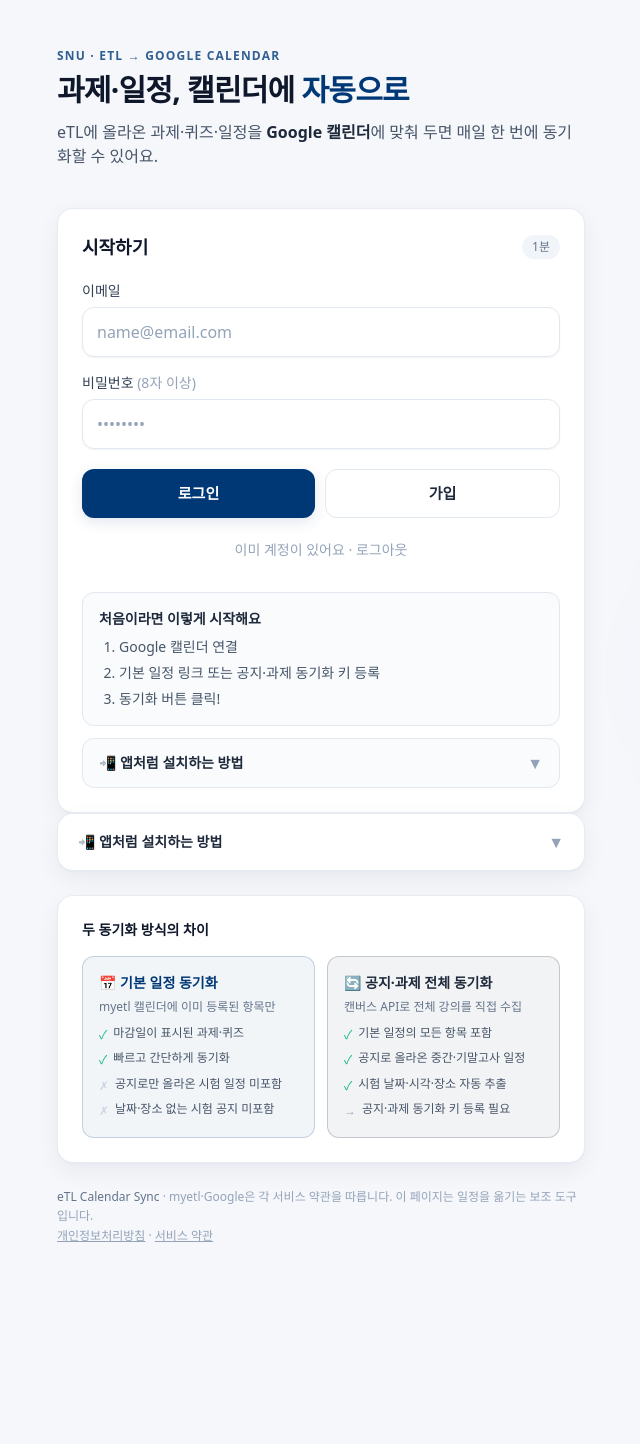
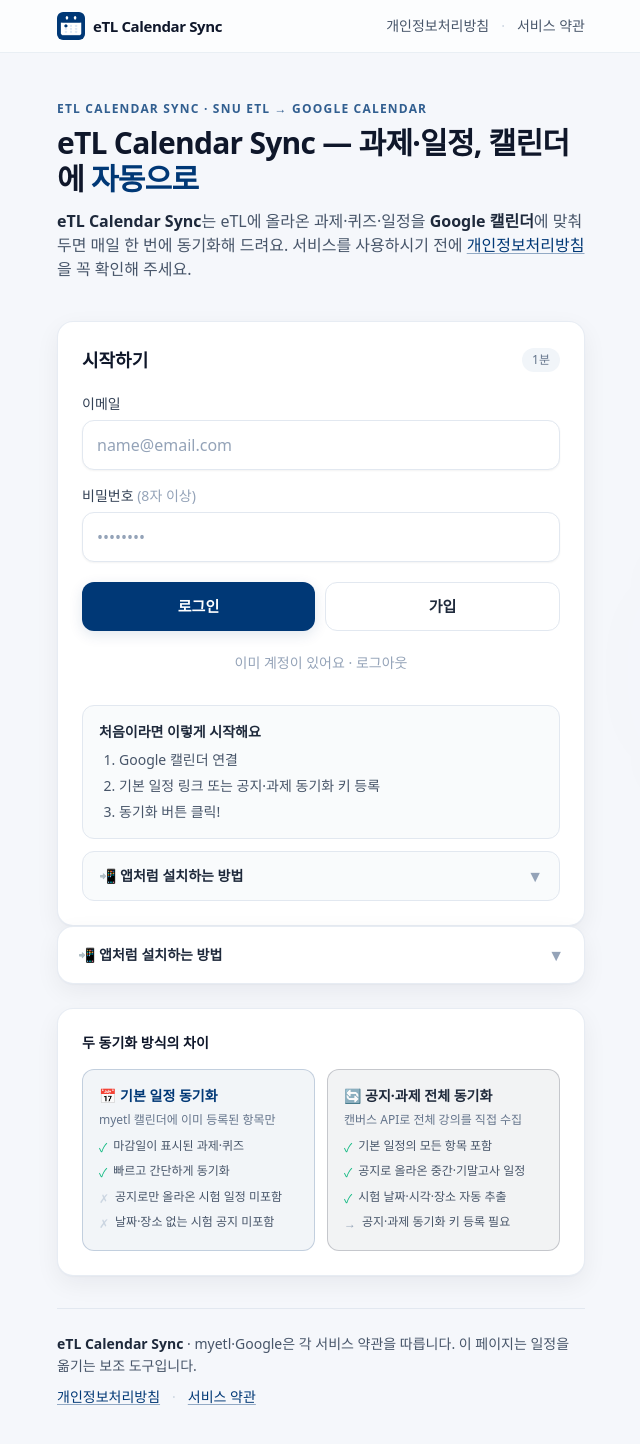
Before and after one commit to jounggyu0319/etl-calender, a browser extension: page static/index.html in a window 1280 px wide. Shown: the whole page, without its empty margins (319-959 px from the left). Before the commit the page ends 1293 px from the top, so only its background shows below. Drawn offline with nearby package versions, Linux system fonts and the light colour scheme; a web font is replaced by a local one.

Commit message:
Fix OAuth branding: show app name 'eTL Calendar Sync' and privacy link prominently
- Add top nav bar with app name, logo, and visible Privacy Policy / Terms links
- Update hero heading and body copy to include 'eTL Calendar Sync' branding
- Make footer privacy/terms links visible (darker color, underline, brand color)

Addresses Google Cloud OAuth branding verification issues:
1. Missing visible privacy policy link on homepage
2. App name on homepage not matching OAuth consent screen app name

```diff
--- a/static/index.html
+++ b/static/index.html
@@ -57,14 +57,29 @@
     <div class="absolute bottom-0 right-0 h-64 w-64 rounded-full bg-snu/5 blur-3xl"></div>
   </div>
 
+  <nav class="border-b border-slate-200/70 bg-white/70 backdrop-blur" aria-label="사이트 헤더">
+    <div class="mx-auto flex max-w-lg items-center justify-between gap-3 px-4 py-3 sm:max-w-xl sm:px-6">
+      <a href="/" class="flex items-center gap-2">
+        <img src="/static/icons/icon-192.png" alt="eTL Calendar Sync 로고" class="h-7 w-7 rounded-md" />
+        <span class="text-[15px] font-bold tracking-tight text-slate-900">eTL Calendar Sync</span>
+      </a>
+      <div class="flex items-center gap-3 text-xs font-medium text-slate-600 sm:text-sm">
+        <a href="/privacy" class="hover:text-snu hover:underline">개인정보처리방침</a>
+        <span class="text-slate-300">·</span>
+        <a href="/terms" class="hover:text-snu hover:underline">서비스 약관</a>
+      </div>
+    </div>
+  </nav>
+
   <main class="mx-auto max-w-lg px-4 pt-8 sm:max-w-xl sm:px-6 sm:pt-12">
     <header class="mb-8 text-left sm:mb-10">
-      <p class="mb-2 text-xs font-semibold uppercase tracking-widest text-snu/80">SNU · eTL → Google Calendar</p>
+      <p class="mb-2 text-xs font-semibold uppercase tracking-widest text-snu/80">eTL Calendar Sync · SNU eTL → Google Calendar</p>
       <h1 class="text-2xl font-bold tracking-tight text-slate-900 sm:text-3xl">
-        과제·일정, 캘린더에 <span class="text-snu">자동으로</span>
+        eTL Calendar Sync — 과제·일정, 캘린더에 <span class="text-snu">자동으로</span>
       </h1>
       <p class="mt-3 max-w-xl text-[15px] leading-relaxed text-slate-600 sm:text-base">
-        eTL에 올라온 과제·퀴즈·일정을 <strong class="font-semibold text-slate-800">Google 캘린더</strong>에 맞춰 두면 매일 한 번에 동기화할 수 있어요.
+        <strong class="font-semibold text-slate-800">eTL Calendar Sync</strong>는 eTL에 올라온 과제·퀴즈·일정을 <strong class="font-semibold text-slate-800">Google 캘린더</strong>에 맞춰 두면 매일 한 번에 동기화해 드려요.
+        서비스를 사용하시기 전에 <a href="/privacy" class="font-medium text-snu underline decoration-snu/40 underline-offset-2 hover:decoration-snu">개인정보처리방침</a>을 꼭 확인해 주세요.
       </p>
     </header>
 
@@ -419,9 +434,15 @@
       </div>
     </section>
 
-    <footer class="mt-6 pb-6 text-center text-xs leading-relaxed text-slate-400 sm:text-left">
-      <span class="font-medium text-slate-500">eTL Calendar Sync</span> · myetl·Google은 각 서비스 약관을 따릅니다. 이 페이지는 일정을 옮기는 보조 도구입니다.<br />
-      <a href="/privacy" class="underline hover:text-slate-500">개인정보처리방침</a> · <a href="/terms" class="underline hover:text-slate-500">서비스 약관</a>
+    <footer class="mt-8 border-t border-slate-200 pb-8 pt-6 text-center text-sm leading-relaxed text-slate-600 sm:text-left">
+      <p class="mb-2">
+        <span class="font-semibold text-slate-800">eTL Calendar Sync</span> · myetl·Google은 각 서비스 약관을 따릅니다. 이 페이지는 일정을 옮기는 보조 도구입니다.
+      </p>
+      <p class="flex flex-wrap items-center justify-center gap-x-3 gap-y-1 sm:justify-start">
+        <a href="/privacy" class="font-medium text-snu underline decoration-snu/40 underline-offset-2 hover:decoration-snu">개인정보처리방침</a>
+        <span class="text-slate-300">·</span>
+        <a href="/terms" class="font-medium text-snu underline decoration-snu/40 underline-offset-2 hover:decoration-snu">서비스 약관</a>
+      </p>
     </footer>
   </main>
 
```
